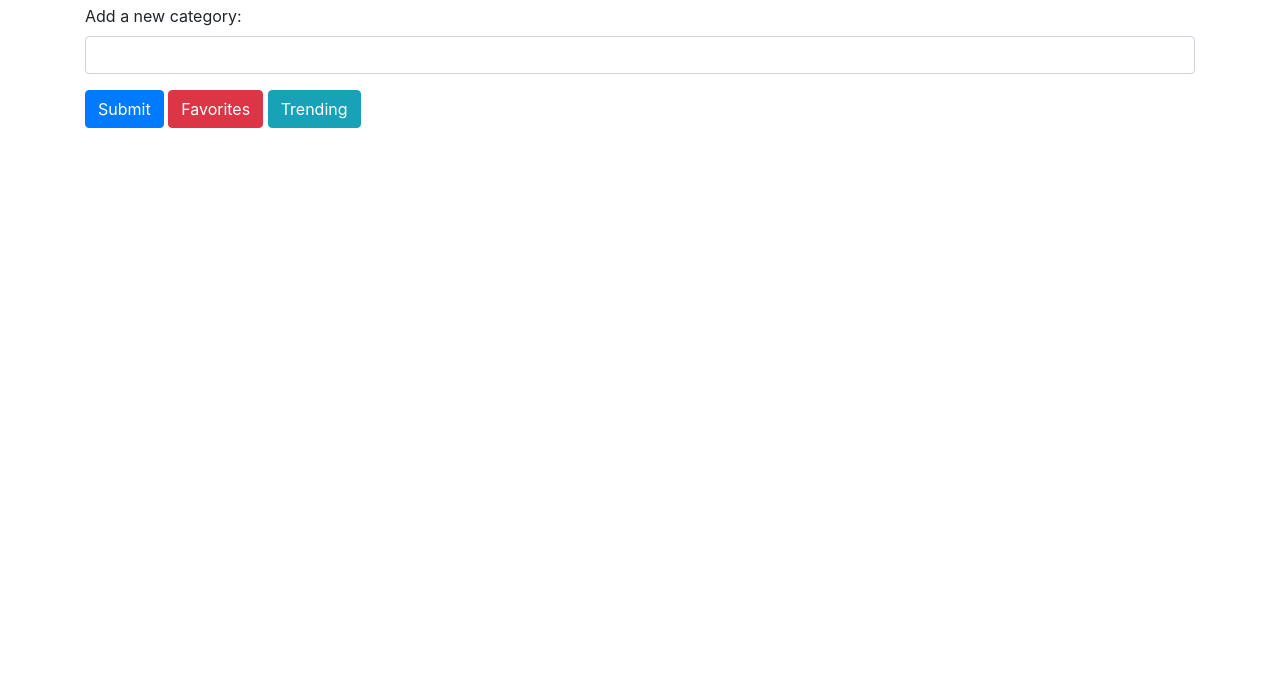
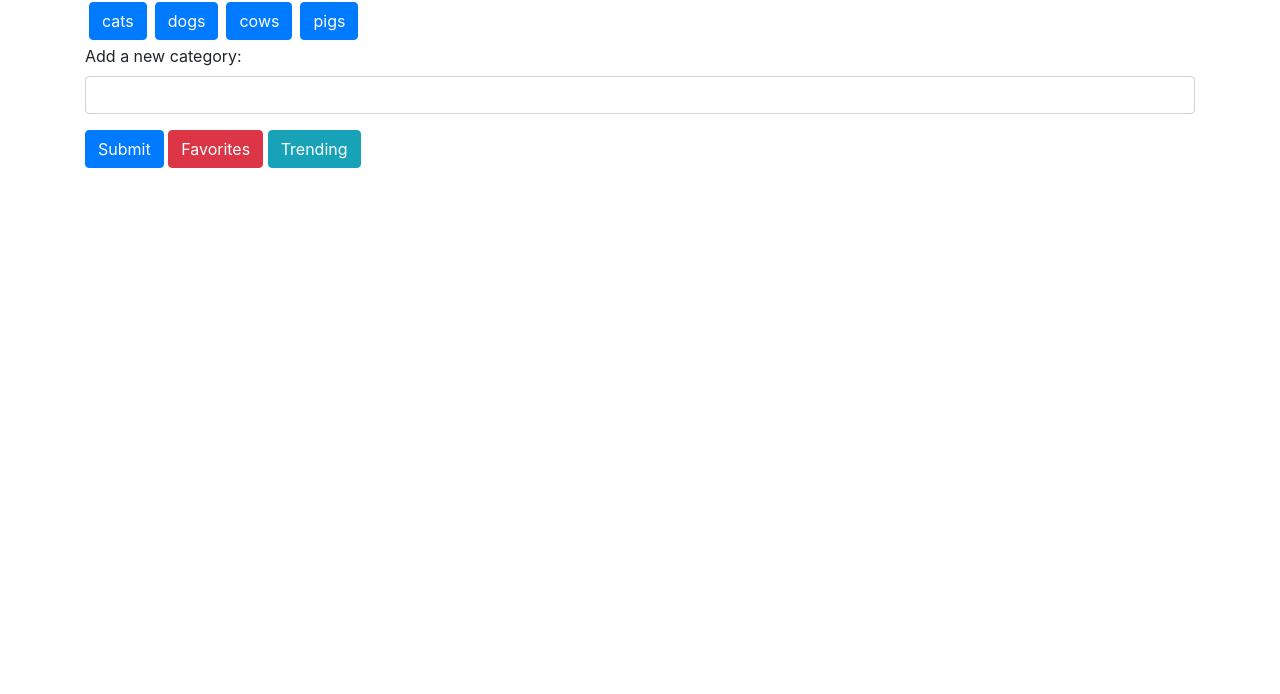
Before and after one commit to Dylan-Thomson/GifTastic, a plain HTML site: page index.html in a window 1280 px wide. Shown: the part 106-800 px from the top of the page. Drawn offline with nearby package versions, Linux system fonts and the light colour scheme.

Commit message:
Start styling and readme

```diff
--- a/assets/javascript/script.js
+++ b/assets/javascript/script.js
@@ -48,6 +48,7 @@ class GifTastic {
     // Display GIF with relevant data and listeners to page
     // Might refactor this absoulute unit of a method
     displayGIF(gif) {
+        // Build our image and have it animate on click
         var img = $("<img>");
         img.attr("data-still", gif.images.fixed_height_still.url);
         img.attr("data-animate", gif.images.fixed_height.url);
@@ -64,6 +65,8 @@ class GifTastic {
             }
         });
         var div = $("<div>").append(img);
+
+        // Build our info div with rating, and buttons
         var infoDiv = $("<div>");
         var rating = $("<div>");
         if(gif.rating) {
@@ -72,12 +75,12 @@ class GifTastic {
         infoDiv.addClass("text-center");
         infoDiv.append(rating);
 
+        // Add favorite button
         var favoriteIcon = $("<i>");
         favoriteIcon.attr("title", "Favorite");
-
         if(this.isFavorite(gif)) {
             favoriteIcon.addClass("fas fa-heart pink");
-            console.log(gif);
+            // console.log(gif);
         }
         else {
             favoriteIcon.addClass("far fa-heart");
@@ -103,6 +106,7 @@ class GifTastic {
         });
         infoDiv.append(favoriteIcon);
 
+        // Add facebook link
         var facebookLink = $("<a>");
         facebookLink.attr("href", "https://www.facebook.com/sharer/sharer.php?u=" + gif.url);
         facebookLink.attr("target", "_blank");
@@ -112,6 +116,7 @@ class GifTastic {
         facebookLink.append(facebookIcon);
         infoDiv.append(facebookLink);
 
+        // Add twitter link
         var twitterLink = $("<a>");
         twitterLink.attr("href", "https://twitter.com/home?status=" + gif.url);
         twitterLink.attr("target", "_blank");
@@ -121,6 +126,7 @@ class GifTastic {
         twitterLink.append(twitterIcon);
         infoDiv.append(twitterLink);
 
+        // Add div to gif-container
         div.append(infoDiv);
         div.addClass("d-inline-block m-3 bg-dark text-white border border-dark gif-div");
         $("#gif-container").append(div);
@@ -133,7 +139,7 @@ class GifTastic {
             var button = $("<button>");
             button.attr("data-value", category);
             button.text(category);
-            button.addClass("btn btn-primary m-2");
+            button.addClass("btn btn-primary m-1");
             button.on("click", () => {
                 this.getGIFs(category);
             });
@@ -175,7 +181,7 @@ class GifTastic {
             url: url,
             method: "GET"
         }).then((response) => {
-            console.log(response);
+            // console.log(response);
             this.displayGIFs(response);
         }).fail(() => {
             this.appendMessage("Failed to connect to GIPHY API");
--- a/index.html
+++ b/index.html
@@ -17,7 +17,7 @@
     <script src="assets/javascript/script.js"></script>
 </head>
 <body>
-    <div class="container">
+    <div class="container my-5">
         <h1>GifTastic</h1>
         <div id="button-container"></div>
         <form>
@@ -35,8 +35,5 @@
             <button class="btn btn-danger" id="clear-gifs">Clear</button>
         </div>
     </div>
-
-    <!-- <a href="https://www.facebook.com/sharer/sharer.php?u=https%3A//giphy.com/gifs/reactionseditor-3og0IzNaAxQb8tJq5W">Share on Facebook</a>
-    <a href="https://twitter.com/home?status=https%3A//giphy.com/gifs/reactionseditor-3og0IzNaAxQb8tJq5W">Share on Twitter</a> -->
 </body>
 </html>
```
Also changed, not shown: README.md.
